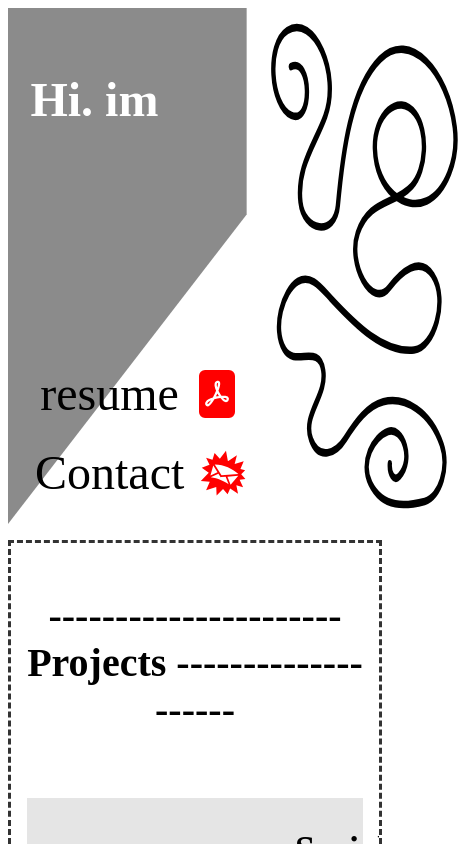
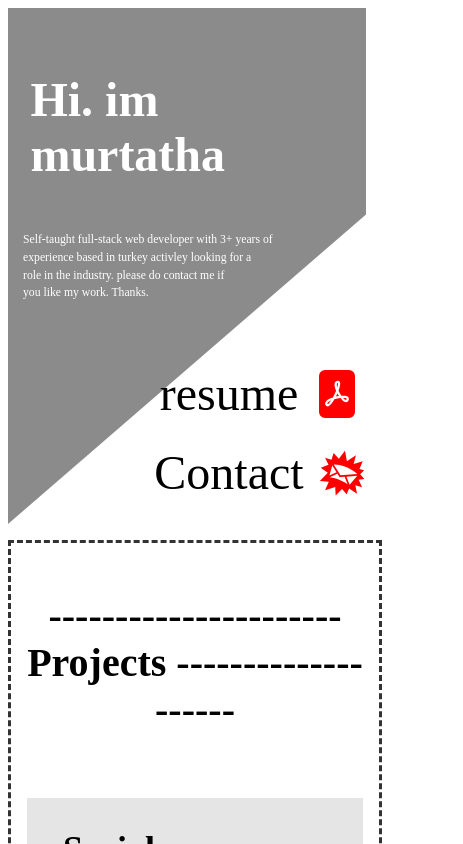
Before and after one commit to retrocarr/my-personal-website, a React (Vite) app: page / in a window 390 px wide. Shown: the top 844 px of the page, 463 px wide, since content can reach past the window. Built offline with nearby package versions, Linux system fonts and the light colour scheme; the HTML template or start-up script is replaced by a standard one.

Commit message:
fixed scroll bug + more responsivness

```diff
--- a/index.html
+++ b/index.html
@@ -3,7 +3,7 @@
   <head>
     <meta charset="UTF-8" />
     <link rel="icon" type="image/svg+xml" href="/vite.svg" />
-    <meta name="viewport" content="width=device-width, initial-scale=1.25" />
+    <meta name="viewport" content="width=device-width, initial-scale=1" />
     <title>Vite + React + TS</title>
   </head>
   <body>
--- a/src/App.tsx
+++ b/src/App.tsx
@@ -13,7 +13,6 @@ import sw from "./assets/SW.jpg";
 import pdf from "../Resume.pdf";
 
 import './scss/App.scss'
-import './scss/sizes.scss'
 import './scss/intro.scss'
 import './scss/colors.scss'
 import './scss/trapezoid.scss'
@@ -72,7 +71,7 @@ function App() {
       <p className="trapizoidP">
         Self-taught full-stack web developer with 3+ years of experience
         based in turkey activley looking for a role in the industry. please
-        do contact me if you like my work. Thanks
+        do contact me if you like my work. Thanks.
       </p>
 
       <div className="links">
--- a/src/bg.tsx
+++ b/src/bg.tsx
@@ -1,11 +1,11 @@
 import { useEffect, useRef } from "react"
 
-export function Bg({ width=300, height=300, fadeColor='#ffffff30', strokeColor="#333", strokeWidth }: {
+export function Bg({ width = 300, height = 300, fadeColor = '#ffffff30', strokeColor = "#333", strokeWidth }: {
   width?: number
   height?: number
   fadeColor?: string
   strokeColor?: string
-  strokeWidth?:number
+  strokeWidth?: number
 }) {
   const canvasRef = useRef<any>(null)
   const ctx = useRef<CanvasRenderingContext2D | null>(null)
@@ -19,7 +19,7 @@ export function Bg({ width=300, height=300, fadeColor='#ffffff30', strokeColor="
     // #region config 🛠️
     if (ctx.current) {
       const c = ctx.current
-      c.setLineDash([10,10])
+      c.setLineDash([10, 10])
       c.fillStyle = fadeColor
       c.strokeStyle = strokeColor
       c.lineWidth = 1 || strokeWidth
@@ -44,7 +44,7 @@ export function Bg({ width=300, height=300, fadeColor='#ffffff30', strokeColor="
       const imgUrl = canvasRef.current.toDataURL()
       document.body.style.backgroundImage = `url('${imgUrl}')`
     }
-    const setBg = setInterval(() => { setBodyBg() },20);
+    const setBg = setInterval(() => { setBodyBg() }, 20);
     // #endregion
 
     // #region clean up 🧼
@@ -85,7 +85,7 @@ export function Bg({ width=300, height=300, fadeColor='#ffffff30', strokeColor="
   return <canvas ref={canvasRef}
     width={canvwidth.current}
     height={canvheight.current}
-    style={{ opacity: '0%', position:'absolute' }}
+    style={{ display: 'none', position: 'absolute' }}
   />
 
 }
--- a/src/scss/App.scss
+++ b/src/scss/App.scss
@@ -1,8 +1,15 @@
 // #region [orange] layout
+body {
+  display: flex;
+  justify-content: center;
+  align-items: center;
+}
+
 main {
-  width: min(100%, 1900px);
-  height: min(100dvh, 1050px);
-  margin: 0 auto;
+  max-width: 1900px;
+  max-height: 1050px;
+  // width:  min(100%, 1900px);
+  // height: min(100vh, 1050px);
   display: grid;
   grid-auto-flow: column;
   gap: 1em;
@@ -16,20 +23,29 @@ main {
 
 .scroll {
   grid-row: 2/4;
-  overflow: auto;
+  // overflow: auto;
 }
 
-.shape-3 {display: none;}
+.shape-3 {
+  display: none;
+}
+
 @media (width < 1900px) {
   .scroll {
     grid-row: 3;
     grid-column: 1/3;
-    overflow: hidden;
+    // overflow: hidden;
     height: fit-content;
   }
 
-  .shape-1, .shape-2 { display: none; }
-  .shape-3 {display: block;}
+  .shape-1,
+  .shape-2 {
+    display: none;
+  }
+
+  .shape-3 {
+    display: block;
+  }
 
   main {
     height: none;
@@ -41,6 +57,14 @@ main {
     }
 
     grid-template-rows: 500px 1fr;
+  }
+}
+
+@media (width < 700px) {
+  img { display: none; }
+  .shape-3 {display: none;}
+  main {
+    grid-template-columns: 1fr;
   }
 }
 // #endregion
@@ -94,7 +118,16 @@ a {
 path {
   stroke-linecap: round;
 }
+
 // todo: add to component
 .active {
   animation: animatePath 5s cubic-bezier(0, 0, 0, 1) forwards;
-}; @keyframes animatePath { to { stroke-dashoffset: 0; } }
+}
+
+;
+
+@keyframes animatePath {
+  to {
+    stroke-dashoffset: 0;
+  }
+}
--- a/src/scss/paths.scss
+++ b/src/scss/paths.scss
@@ -1,4 +1,5 @@
 .shape-3 {
   width: clamp(200px, 100%, 350px);
+  // display: none;
   margin: 0 auto;
 }
--- a/src/scss/sizes.scss
+++ /dev/null
@@ -1,37 +0,0 @@
-.trapezoid {
-  position: relative;
-  color: white;
-
-  a {
-    color: black;
-  }
-
-  h1 {
-    padding-top: .5em;
-    padding-left: .3em;
-    font-size: 3em;
-  }
-
-  p {
-    font-size: 1.6em;
-    padding-top: 5%;
-    padding-left: .6em;
-    line-height: 1.5em;
-  }
-}
-
-.links {
-  position: absolute;
-  font-size: 3em;
-  $spacing: 10%;
-  rotate: -33deg;
-  min-width: 500px;
-  right: 0;
-  bottom: 20%;
-  display: flex;
-  justify-content: space-between;
-
-  a:hover {
-    cursor: pointer;
-  }
-}
--- a/src/scss/trapezoid.scss
+++ b/src/scss/trapezoid.scss
@@ -1,3 +1,41 @@
+.trapezoid {
+  position: relative;
+  color: white;
+
+  a {
+    color: black;
+  }
+
+  h1 {
+    padding-top: .5em;
+    padding-left: .3em;
+    font-size: 3em;
+  }
+
+  p {
+    font-size: clamp(0px, 3dvw, 20px);
+    padding-top: 5%;
+    padding-left: .6em;
+    line-height: 1.5em;
+  }
+}
+
+.links {
+  position: absolute;
+  font-size: 3em;
+  $spacing: 10%;
+  rotate: -33deg;
+  min-width: 500px;
+  right: 0;
+  bottom: 20%;
+  display: flex;
+  justify-content: space-between;
+
+  a:hover {
+    cursor: pointer;
+  }
+}
+
 .contactBtn {
   background: transparent;
   border: transparent;
@@ -16,6 +54,3 @@
     gap: .5em;
   }
 }
-
-.links a {
-}
```
